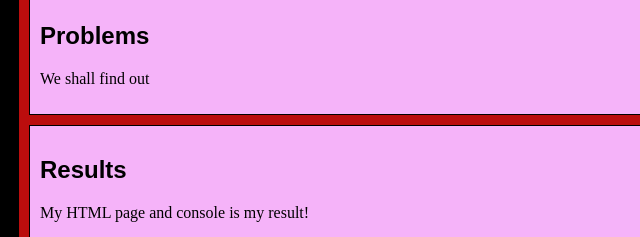
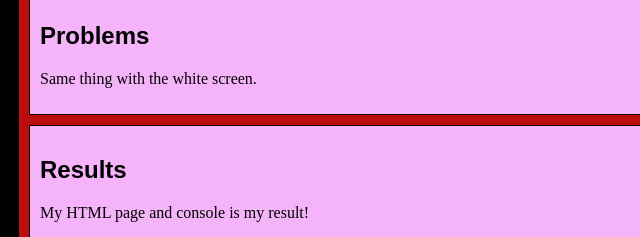
Before and after one commit to samon3lla/art101, a plain HTML site: page lab 11/index.html in a window 1280 px wide. Shown: the part 254-491 px from the top of the page, 0-640 px from the left. Drawn offline with nearby package versions, Linux system fonts and the light colour scheme.

Commit message:
update to page

```diff
--- a/lab 11/index.html
+++ b/lab 11/index.html
@@ -28,7 +28,7 @@
 
 			<div class="minor-section">
 					<h2>Problems</h2>
-					<p> We shall find out</p>
+					<p> Same thing with the white screen.</p>
 			</div>
 
 			<div class="minor-section">
```
